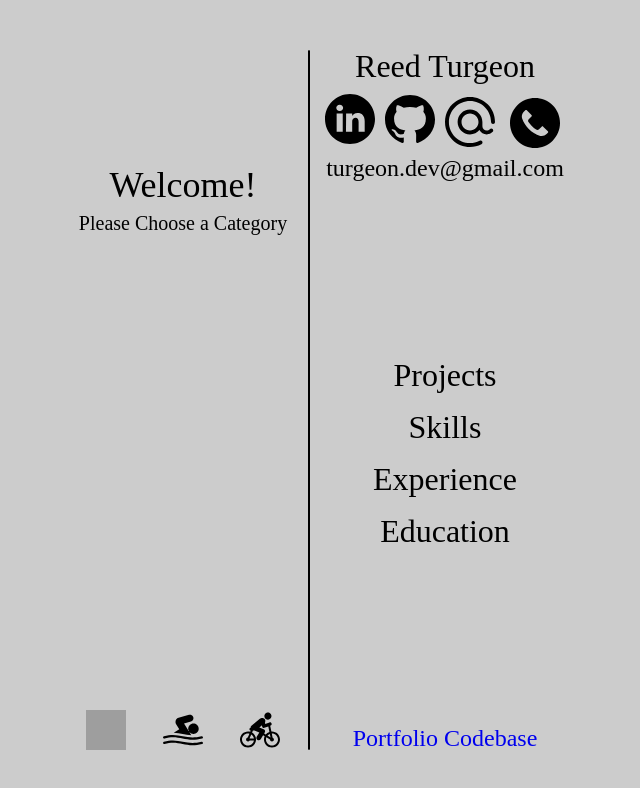
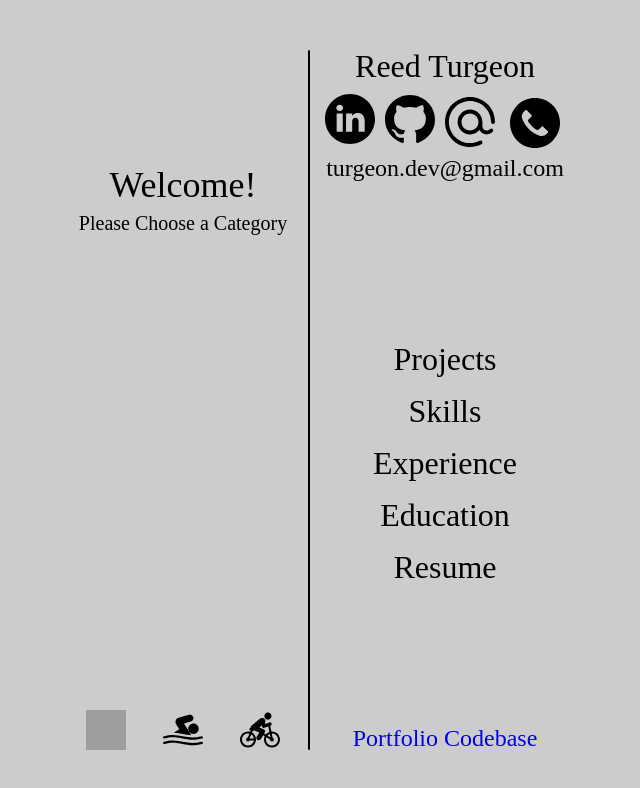
Before and after one commit to MrT3313/ReedTurgeon_Portfolio, a React (Create React App) app in the folder client/: page / in a window 1280 px wide. Shown: the top 788 px of the page, without its empty margins (316-956 px from the left). Built offline with nearby package versions, Linux system fonts and the light colour scheme; grey boxes are pictures that could not be loaded.

Commit message:
PDF Resume added & opening up onClick in _blank tab

```diff
--- a/client/src/components/selector/HomepageSelector.js
+++ b/client/src/components/selector/HomepageSelector.js
@@ -6,6 +6,9 @@ import Experience from './itemFactory/Experience.js'
 import Projects from './itemFactory/Projects.js'
 import Education from './itemFactory/Education.js'
 import Skills from './itemFactory/Skills.js'
+
+// PDF
+import Resume_PDF from '../../assets/Resume.pdf'
 
 // STYLES
 import styled from 'styled-components'
@@ -17,13 +20,20 @@ const StyledHomepageSelector = styled.div`
 
     & ul {
         width: 100%;
+        text-decoration: none;
     }
+
      & li {
          display: flex;
          justify-content: center;
 
          cursor: pointer;
-     }
+         color: black;
+    }
+
+    & a {
+        text-decoration: none;
+    }
 
     & .HomepageSelector_ListItem {
         margin: 20px 0;
@@ -35,7 +45,6 @@ const StyledHomepageSelector = styled.div`
 const links = [
     ['Projects', <Projects />],
     ['Skills', <Skills />],
-    // ['Skills', ],
     ['Experience', <Experience />],
     ['Education', <Education />],
     // ['Resume'],
@@ -68,6 +77,13 @@ function Homepage_Selector( {Active_Title, Active_Tab} ) {
                         </div>
                     )
                 })}
+                <a
+                    className="HomepageSelector_ListItem"
+                    href={Resume_PDF} target="_blank"
+                    onMouseEnter={() => Active_Title[1]('Resume')}
+                >
+                    <li>Resume</li>
+                </a>
             </ul>
         </StyledHomepageSelector>
     )
```
Also changed, not shown: 1 other file (tests, documents, lock files or other folders).
